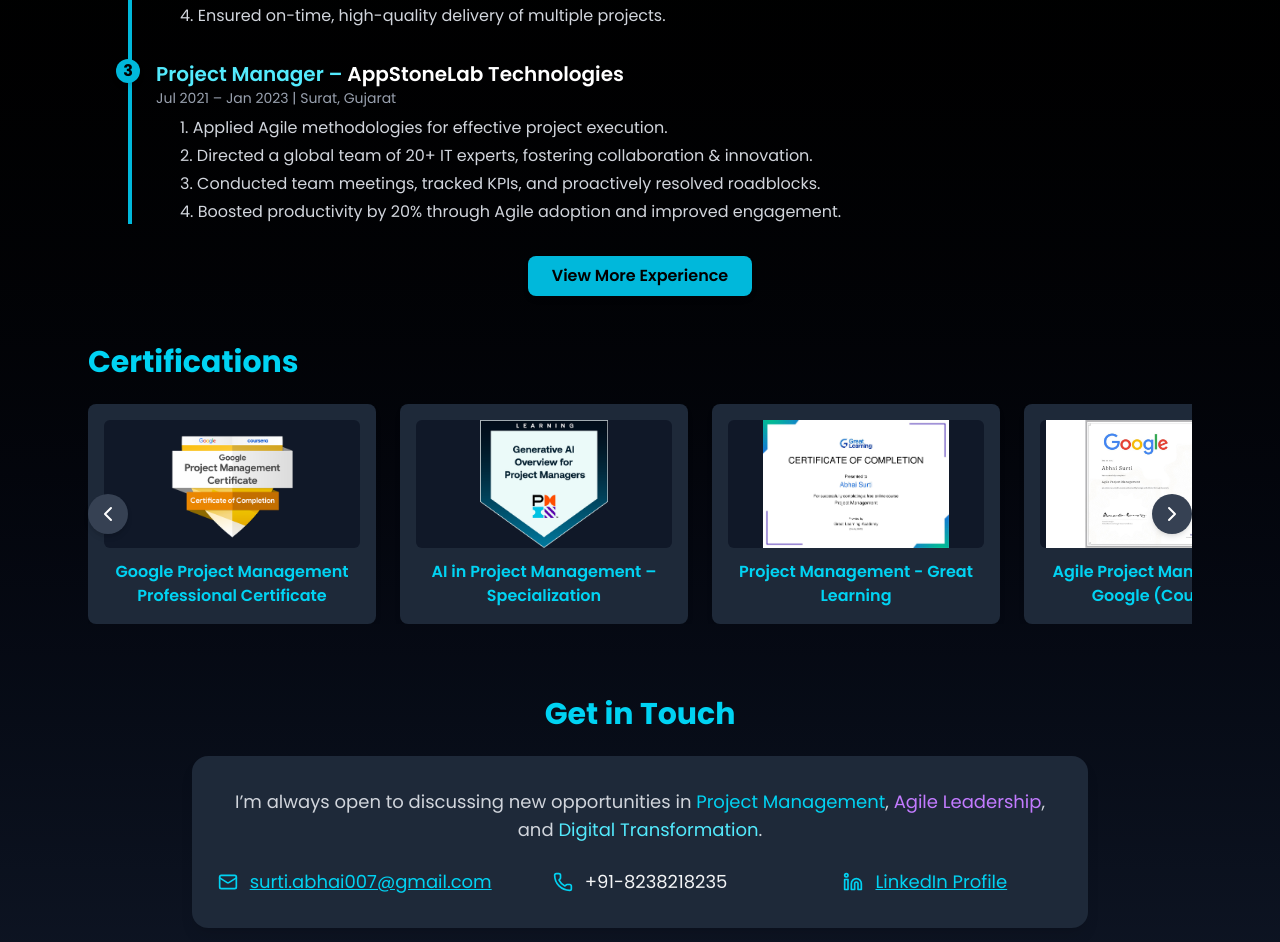
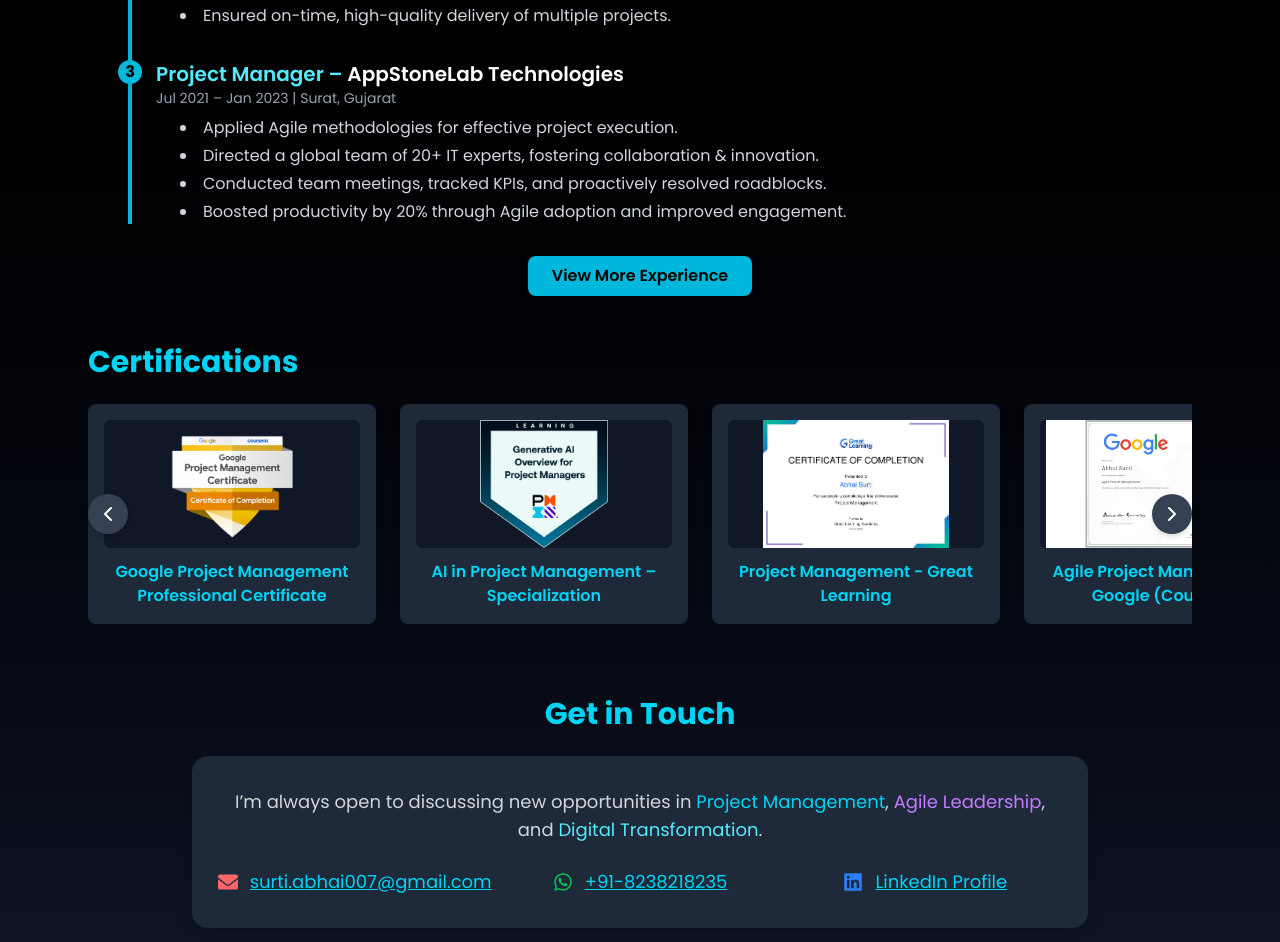
Before and after one commit to surtiabhai007-cmyk/abhai-portfolio, a Next.js app: page / in a window 1280 px wide. Shown: the part 1630-2572 px from the top of the page. Built offline with nearby package versions, Linux system fonts and the light colour scheme.

Commit message:
Updated Contact section and add Vercel URL

```diff
--- a/next-sitemap.config.js
+++ b/next-sitemap.config.js
@@ -1,6 +1,6 @@
 /** @type {import('next-sitemap').IConfig} */
 module.exports = {
-  siteUrl: 'https://yourdomain.com', // ⚡ Replace with your live domain (or Vercel domain)
+  siteUrl: 'https://abhai-surti-pm.vercel.app/', // ⚡ Replace with your live domain (or Vercel domain)
   generateRobotsTxt: true, // generate robots.txt
   sitemapSize: 5000,
   changefreq: 'monthly',
--- a/package.json
+++ b/package.json
@@ -15,6 +15,7 @@
     "next-sitemap": "^4.2.3",
     "react": "19.1.0",
     "react-dom": "19.1.0",
+    "react-icons": "^5.5.0",
     "swiper": "^11.2.10"
   },
   "devDependencies": {
--- a/pages/_document.js
+++ b/pages/_document.js
@@ -22,13 +22,13 @@
         />
         <meta name="author" content="Abhai Surti" />
         <meta name="robots" content="index, follow" />
-        <link rel="canonical" href="https://yourdomain.com" />
+        <link rel="canonical" href="https://abhai-surti-pm.vercel.app/" />
 
         {/* Open Graph */}
         <meta property="og:title" content="Abhai Surti | Project Manager Portfolio" />
         <meta property="og:description" content="Project Manager and Google PM Certified with 8+ years of IT experience. Skilled in Agile, AI/ML projects, and digital transformation." />
         <meta property="og:image" content="/image.png" />
-        <meta property="og:url" content="https://yourdomain.com" />
+        <meta property="og:url" content="https://abhai-surti-pm.vercel.app/" />
         <meta property="og:type" content="website" />
 
         {/* Twitter Card */}
@@ -56,7 +56,7 @@
               "@type": "Person",
               name: "Abhai Surti",
               jobTitle: "Project Manager",
-              url: "https://yourdomain.com",
+              url: "https://abhai-surti-pm.vercel.app/",
               sameAs: [
                 "https://www.linkedin.com/in/abhai-surti-b20854140",
                 "mailto:surti.abhai007@gmail.com"
@@ -74,7 +74,7 @@
           }}
         />
       </Head>
-      <title>Abhai Surti | Project Manager Portfolio</title>
+      <title>Abhai Surti | Project Manager | Google PM Certified</title>
       <body>
         <Main />
         <NextScript />
--- a/pages/index.js
+++ b/pages/index.js
@@ -1,5 +1,6 @@
 import { Mail, Phone, Linkedin, ChevronLeft, ChevronRight } from "lucide-react";
 import { useRef, useState } from "react";
+import { FaWhatsapp, FaLinkedin, FaEnvelope } from "react-icons/fa";
 
 export default function Home() {
   const placeholder = "/certificates/placeholder.png";
@@ -160,7 +161,7 @@
       {/* Navbar */}
       <header className="fixed top-0 left-0 w-full bg-gray-950/80 backdrop-blur-md z-50 shadow-md">
         <div className="max-w-6xl mx-auto flex items-center justify-between px-6 py-4">
-          <h1 className="text-cyan-400 font-bold text-xl">Abhai Surti</h1>
+          <h1 className="text-cyan-400 font-bold text-xl"></h1>
           <nav className="hidden md:flex space-x-6 text-gray-300">
             <a href="#home" className="hover:text-cyan-400">Home</a>
             <a href="#about" className="hover:text-cyan-400">About</a>
@@ -275,7 +276,7 @@
         className="mb-8 ml-6 transition-opacity duration-700 ease-in-out opacity-0 animate-fadeIn relative"
       >
         {/* Numbered circle instead of dot */}
-        <div className="absolute -left-10 top-1 flex items-center justify-center w-6 h-6 bg-cyan-500 text-black font-bold rounded-full shadow-md" style={{margin: "-5px 0px 0px 0px"}}>
+        <div className="absolute -left-10 top-1 flex items-center justify-center w-6 h-6 bg-cyan-500 text-black font-bold rounded-full shadow-md" style={{margin: "-4px 0px 0px 2px"}}>
           {i + 1}
         </div>
 
@@ -283,7 +284,7 @@
           {exp.role} – <span className="text-white">{exp.company}</span>
         </h3>
         <p className="text-sm text-gray-400">{exp.period} | {exp.location}</p>
-        <ul className="pl-6 mt-2 text-gray-300 space-y-1 list-decimal list-inside">
+        <ul className="pl-6 mt-2 text-gray-300 space-y-1 list-disc list-inside">
   {exp.details.map((d, j) => (
     <li key={j}>{d}</li>
   ))}
@@ -367,23 +368,44 @@
       {/* Email */}
 <p className="flex items-center justify-center gap-3">
 <span className="flex-shrink-0">
-    <Mail size={20} className="text-cyan-400" />
+  <FaEnvelope
+    size={20}
+    className="text-red-400 transition-transform duration-300 hover:scale-125 hover:text-red-500"
+  />
 </span>
-  <a href="mailto:surti.abhai007@gmail.com" className="text-cyan-400 underline">
+  <a href="mailto:surti.abhai007@gmail.com" className="text-cyan-400 underline hover:text-cyan-300 transition-colors">
     surti.abhai007@gmail.com
   </a>
 </p>
 
-      {/* Phone */}
+{/* WhatsApp */}
 <p className="flex items-center justify-center gap-3">
-        <Phone size={20} strokeWidth={2} className="text-cyan-400" />
+  <FaWhatsapp
+    size={20}
+    className="text-green-500 transition-transform duration-300 hover:scale-125 hover:text-green-400"
+  />
+  <a
+    href="https://wa.me/918238218235?text=Hello%20Abhai%2C%20I%20am%20interested%20in%20connecting%20with%20you"
+    target="_blank"
+    rel="noopener noreferrer"
+    className="text-cyan-400 underline hover:text-cyan-300 transition-colors"
+  >
     +91-8238218235
+  </a>
 </p>
 
 {/* LinkedIn */}
 <p className="flex items-center justify-center gap-3">
-        <Linkedin size={20} strokeWidth={2} className="text-cyan-400" />
-        <a href="https://www.linkedin.com/in/abhai-surti-b20854140" target="_blank" className="text-cyan-400 underline">
+  <FaLinkedin
+    size={20}
+    className="text-blue-500 transition-transform duration-300 hover:scale-125 hover:text-blue-400"
+  />
+  <a
+    href="https://www.linkedin.com/in/abhai-surti-b20854140"
+    target="_blank"
+    rel="noopener noreferrer"
+    className="text-cyan-400 underline hover:text-cyan-300 transition-colors"
+  >
     LinkedIn Profile
   </a>
 </p>
```
Also changed, not shown: 1 other file (tests, documents, lock files or other folders). Lines whose indentation alone changed are shown as unchanged.
